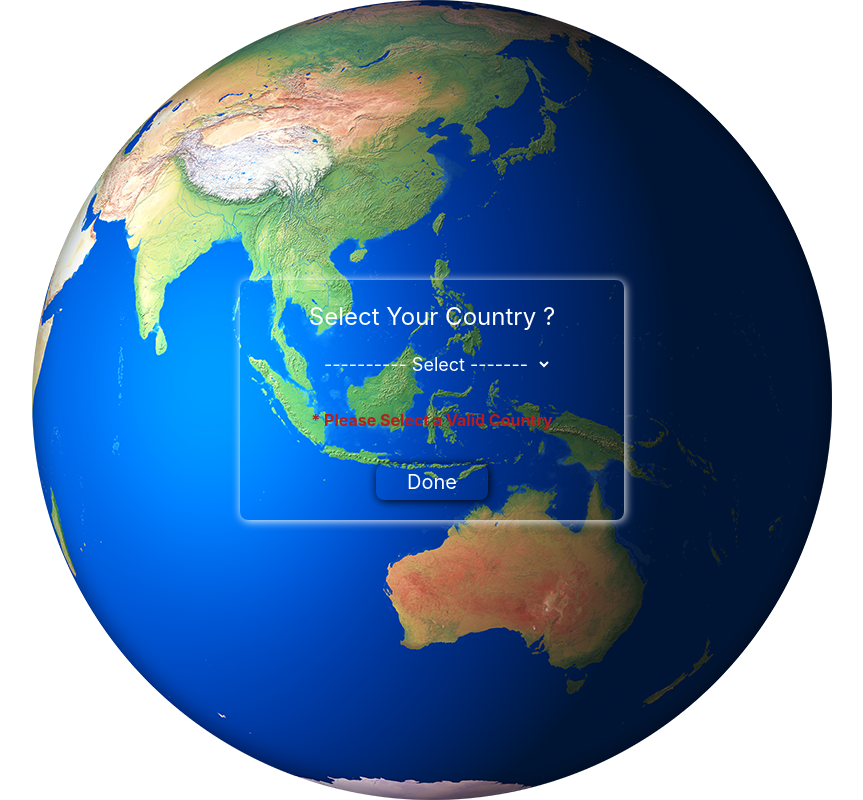
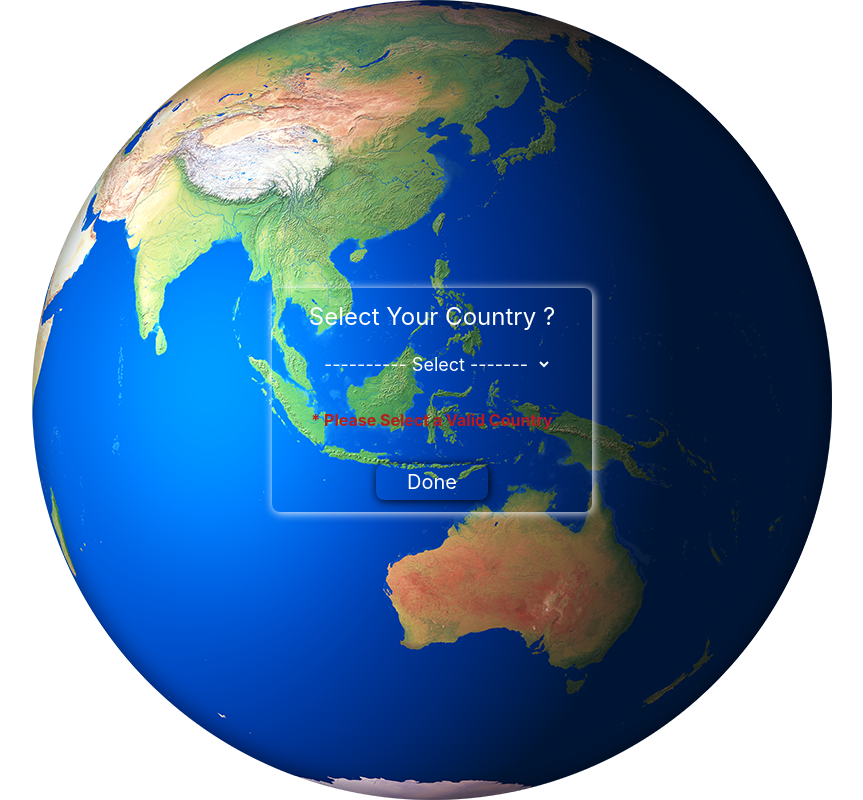
Before and after one commit to Nitish2626/news-app, a React (Create React App) app: page / in a window 1280 px wide. Shown: the whole page, without its empty margins (208-1071 px from the left). Built offline with nearby package versions, Linux system fonts and the light colour scheme.

Commit message:
App almost finished

```diff
--- a/src/components/navigation-bar/Navigation.js
+++ b/src/components/navigation-bar/Navigation.js
@@ -17,7 +17,7 @@ const Navigation = (props) => {
                 </svg>
             </button>
 
-            <button className="w-10 h-6 flex flex-col items-center justify-between bg-transparent rounded-full border-none outline-none cursor-pointer lg:hidden" onClick={() =>
+            <button className="w-10 h-6 flex flex-col items-center justify-between bg-transparent rounded-full border-none outline-none cursor-pointer 3xl:hidden" onClick={() =>
               props.func((prev)=>!prev)
             }
             >
--- a/src/components/navlinks/Navlinks.js
+++ b/src/components/navlinks/Navlinks.js
@@ -2,11 +2,11 @@ import { NavLink } from "react-router-dom";
 
 const Navlinks=(props)=>{
     return(
-        <NavLink to={props.to} className="w-11/12 h-9 flex items-center justify-around cursor-pointer text-white mb-1 lg:px-3">
+        <NavLink to={props.to} className="w-11/12 h-9 flex items-center justify-around cursor-pointer text-white mb-1 3xl:px-3">
 
             <h1 className="text-lg lg:text-md">{props.route}</h1>
 
-            <img src={props.src} className="w-8 h-8 lg:w-5 lg:h-5"></img>
+            <img src={props.src} className="w-8 h-8 xl:w-5 xl:h-5"></img>
 
         </NavLink>
     );
--- a/src/components/newsitems/NewsItem.js
+++ b/src/components/newsitems/NewsItem.js
@@ -7,7 +7,7 @@ const NewsItem = (props) => {
 
 
     return (
-        <div className="w-11/12 h-fit rounded-xl shadow-[2px_2px_10px_0_black] px-2 pb-6 pt-1 hover:shadow-none sm:w-5/6 md:2/6">
+        <div className="w-11/12 h-fit rounded-xl shadow-[2px_2px_10px_0_black] px-2 pb-6 pt-1 hover:shadow-none sm:w-10/12 md:w-8/12 lg:w-6/12 xl:w-5/12 2xl:w-4/12 3xl:w-3/12 4xl:w-1/5">
 
             <h2 className="text-center text-purple-900 overflow-hidden text-ellipsis text-xl font-semibold my-2">{props.source}</h2>
 
@@ -23,7 +23,7 @@ const NewsItem = (props) => {
 
             <h3 className="text-lg font-semibold my-2">{props.title}</h3>
 
-            <img src={props.image} className="w-11/12 h-40 rounded-md"></img>
+            <img src={props.image} className="w-full h-40 rounded-md"></img>
 
             <p className="mb-4">{props.description}</p>
 
--- a/src/components/search bar/Search.js
+++ b/src/components/search bar/Search.js
@@ -11,7 +11,7 @@ const Search = (props) => {
     return (
         <section className="w-full h-10 flex items-center justify-center fixed bg-white px-1 shadow-[2px_2px_10px_0px_black]">
 
-            <input type="text" className="w-11/12 h-9 rounded-tl-md rounded-bl-md text-lg px-2 outline-none" placeholder={`Search for ${props.selected} news`} onChange={changeSearch} value={props.value}></input>
+            <input type="text" className="w-11/12 h-9 rounded-tl-md rounded-bl-md text-lg px-2 outline-none md:w-8/12 lg:w-6/12 3xl:w-4/12" placeholder={`Search for ${props.selected} news`} onChange={changeSearch} value={props.value}></input>
 
             <button className="w-10 h-9 flex items-center justify-center bg-blue-500" onClick={clear}>
 
--- a/src/components/select country/Country.js
+++ b/src/components/select country/Country.js
@@ -47,7 +47,7 @@ const Country = (props) => {
     return (
         <div className="w-full h-screen flex items-center justify-center bg-[url('/src/images/earth.png')] bg-contain bg-no-repeat bg-center min-w-max min-h-screen">
 
-            <div className="w-68 h-52 flex flex-col items-center justify-center rounded-lg px-2 py-4 shadow-[1px_1px_10px_0px_white] sm:w-80 sm:h-56 sm:py-0 md:w-96 md:h-60">
+            <div className="w-10/12 h-64 flex flex-col items-center justify-center rounded-lg px-2 py-4 shadow-[1px_1px_10px_0px_white] sm:w-8/12 sm:h-56 sm:py-0 md:w-8/12 md:h-54 lg:w-6/12 xl:w-5/12 2xl:w-4/12 3xl:w-3/12 4xl:w-3/12">
 
                 <h2 className="text-2xl text-white mb-4">Select Your Country ?</h2>
 
--- a/src/components/side-bar/Sidebar.js
+++ b/src/components/side-bar/Sidebar.js
@@ -10,7 +10,7 @@ import sports from "../../images/sports.png";
 const Sidebar = (props) => {
 
     return (
-        <div className={`w-52 flex flex-col items-center justify-center fixed top-10 right-0 bg-blue-500 rounded-md py-1 ${props.show===false ? "hidden" : ""} lg:flex lg:flex-row lg:w-5/6 lg:h-10 lg:px-1 lg:top-1 lg:left-24 lg:gap-5 lg:bg-transparent`}>
+        <div className={`w-52 flex flex-col items-center justify-center fixed top-10 right-0 bg-blue-500 rounded-md py-1 ${props.show===false ? "hidden" : ""} 3xl:flex 3xl:flex-row 3xl:w-5/6 3xl:h-10 3xl:px-1 3xl:top-1 3xl:left-24 3xl:gap-5 3xl:bg-transparent`}>
 
             <Navlinks to="/" route="General" src={general} />
 
--- a/tailwind.config.js
+++ b/tailwind.config.js
@@ -11,8 +11,12 @@ module.exports = {
       },
       screens:{
         "sm":"376px",
-        "md":"640px",
-        "lg":"1024px"
+        "md":"450px",
+        "lg":"600px",
+        "xl":"768px",
+        "2xl":"900px",
+        "3xl":"1024px",
+        "4xl":"1400px"
       }
     },
   },
```
